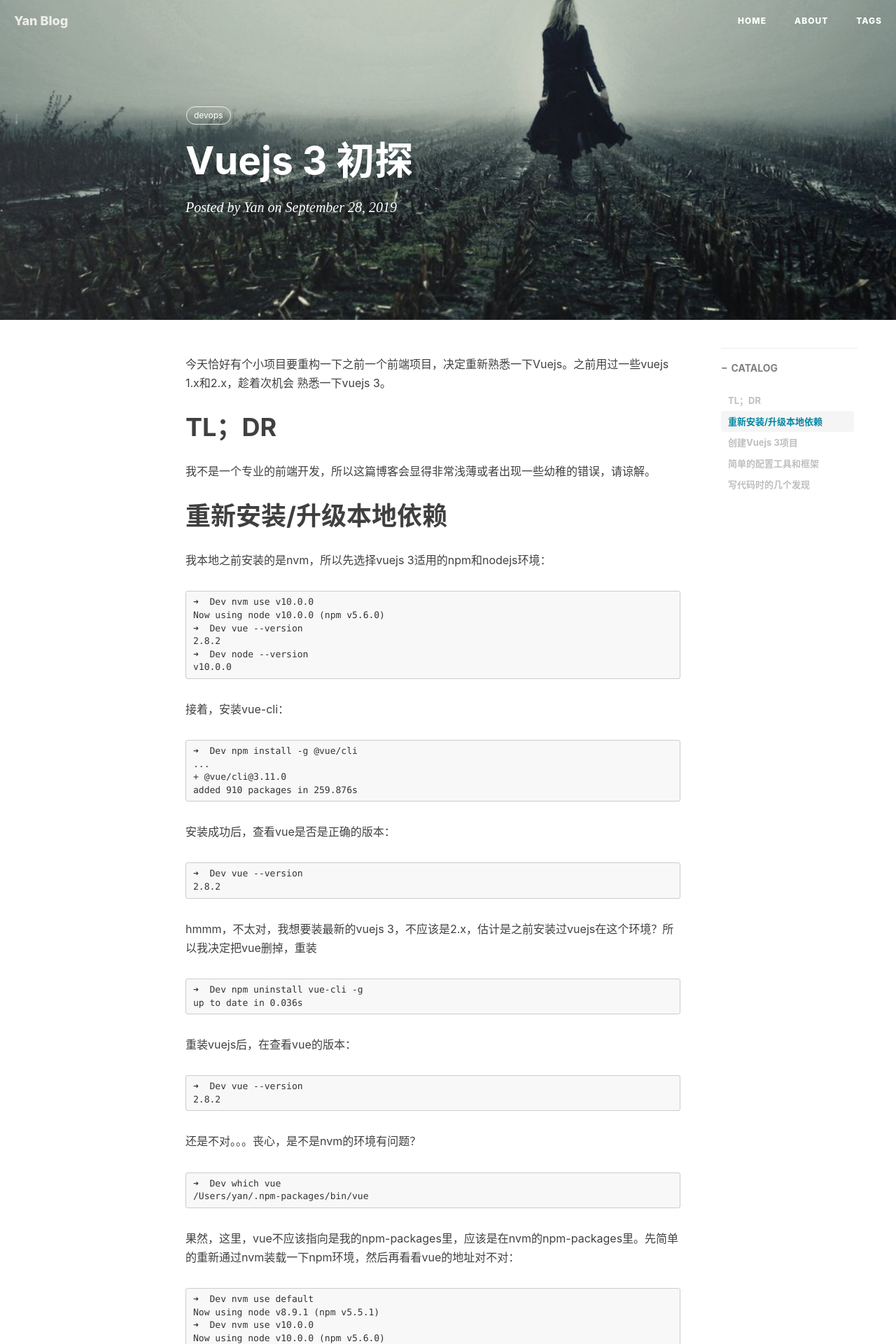
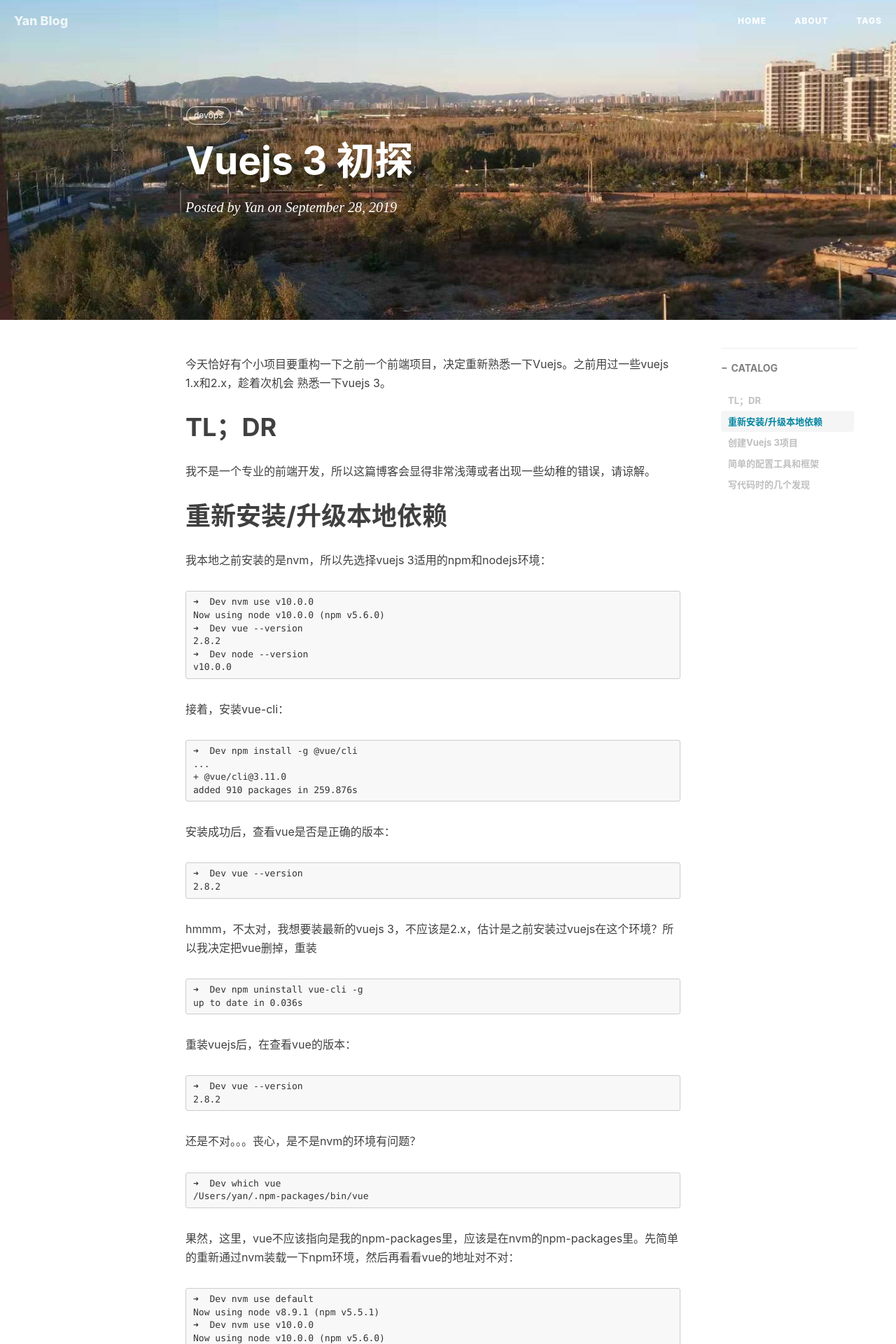
Before and after one commit to alvindaiyan/alvindaiyan.github.io, a Jekyll site: the page built from _posts/tech/2019-09-29-vue3-initial.markdown, in a window 1280 px wide. Shown: the top 1920 px of the page at 70% size. Built offline with Jekyll 4.4.1, drawn with Linux system fonts in a browser that asks for light colours; nearby versions of some CDN libraries; comment, search, counter and statistics services are not loaded.

```diff
--- a/_posts/tech/2019-09-29-vue3-initial.markdown
+++ b/_posts/tech/2019-09-29-vue3-initial.markdown
@@ -3,7 +3,7 @@
 title:  "Vuejs 3 初探"
 date:   2019-09-28 22:16:00
 author:     "Yan"
-header-img: "img/the_dark_times_are_coming_by_msdudettes-d5m99ns.jpg"
+header-img: "img/home-beijign.jpeg"
 catalog: true
 comments: true
 tags:
```
Also changed, not shown: img/home-beijign.jpeg (added).
